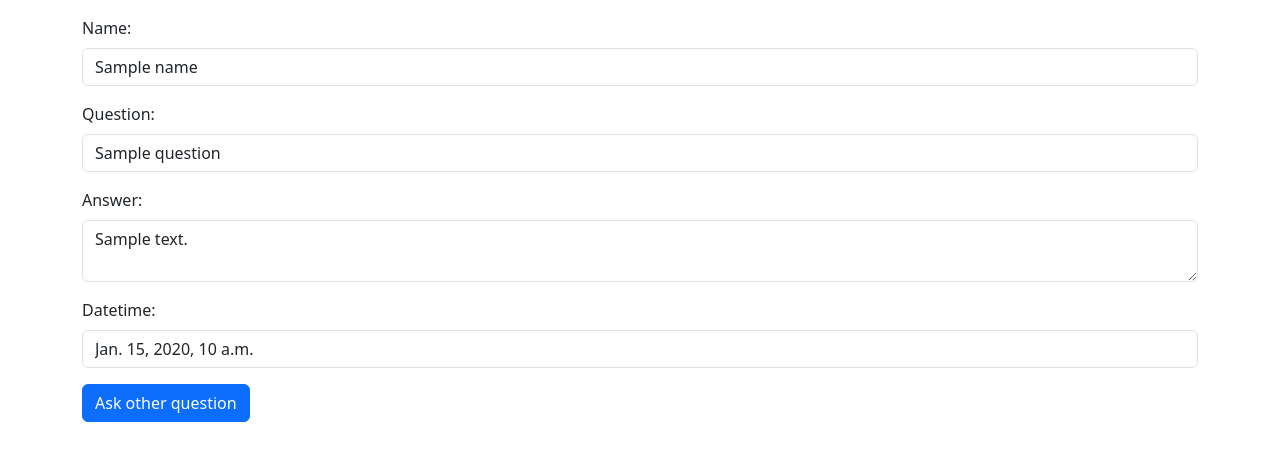
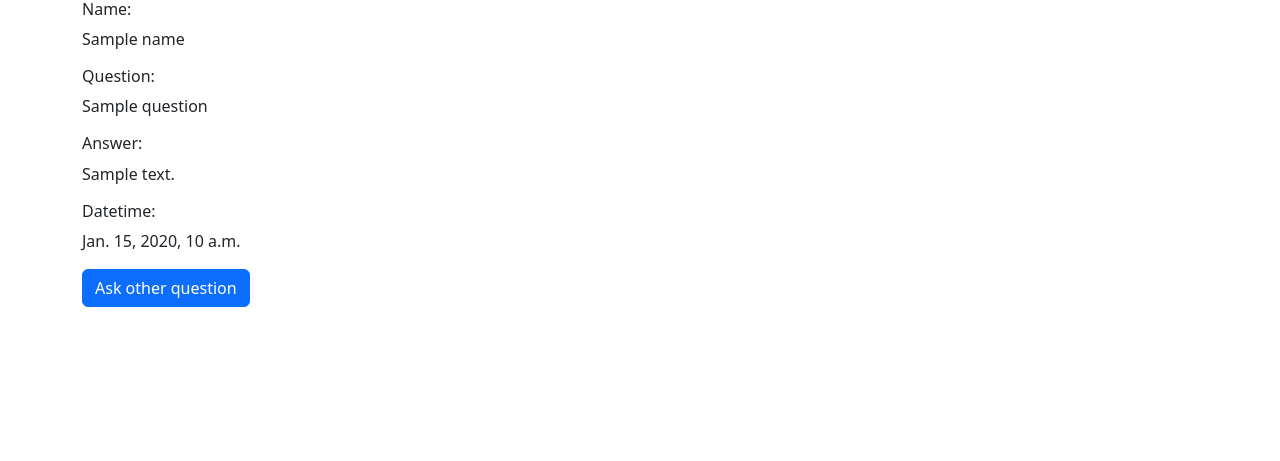
Before and after one commit to scsa3/pythonanywhere, a Django app: template tarot/templates/answer.html in a window 1280 px wide. Shown: the top 461 px of the page. Run offline with Django 5.2, Linux system fonts and the light colour scheme; the template is opened without the code that fills it: most values are stand-ins (such as "Sample title", 1, 10 or a date in 2020).

Commit message:
Display result from form to h6 and p

```diff
--- a/tarot/templates/answer.html
+++ b/tarot/templates/answer.html
@@ -11,24 +11,19 @@
 </head>
 <body>
 <div class="container">
+    <h6>Name:</h6>
+    <p id="id_name">{{ name }}</p>
+    <h6>Question:</h6>
+    <p>{{ question }}</p>
+    <h6>Answer:</h6>
+    <p>{{ answer }}</p>
+    <h6>Datetime:</h6>
+    <p>{{ datetime }}</p>
+</div>
+<div class="container">
     <form action="{% url 'question' %}" method="post">
         {% csrf_token %}
-        <div class="mb-3 mt-3">
-            <label for="name" class="form-label">Name:</label>
-            <input type="text" class="form-control" id="name" value="{{ name }}" name="name" maxlength="100">
-        </div>
-        <div class="mb-3">
-            <label for="question" class="form-label">Question:</label>
-            <input type="text" class="form-control" id="question" value="{{ question }}" name="question" required maxlength="1000">
-        </div>
-        <div class="mb-3">
-            <label for="answer" class="form-label">Answer:</label>
-            <textarea class="form-control" id="answer">{{ answer }}</textarea>
-        </div>
-        <div class="mb-3">
-            <label for="datetime" class="form-label">Datetime:</label>
-            <input type="text" class="form-control" id="datetime" value="{{ datetime }}" name="datetime">
-        </div>
+        <input type="hidden" class="form-control" value="{{ name }}" name="name" maxlength="100">
         <button type="submit" class="btn btn-primary">Ask other question</button>
     </form>
 </div>
```
